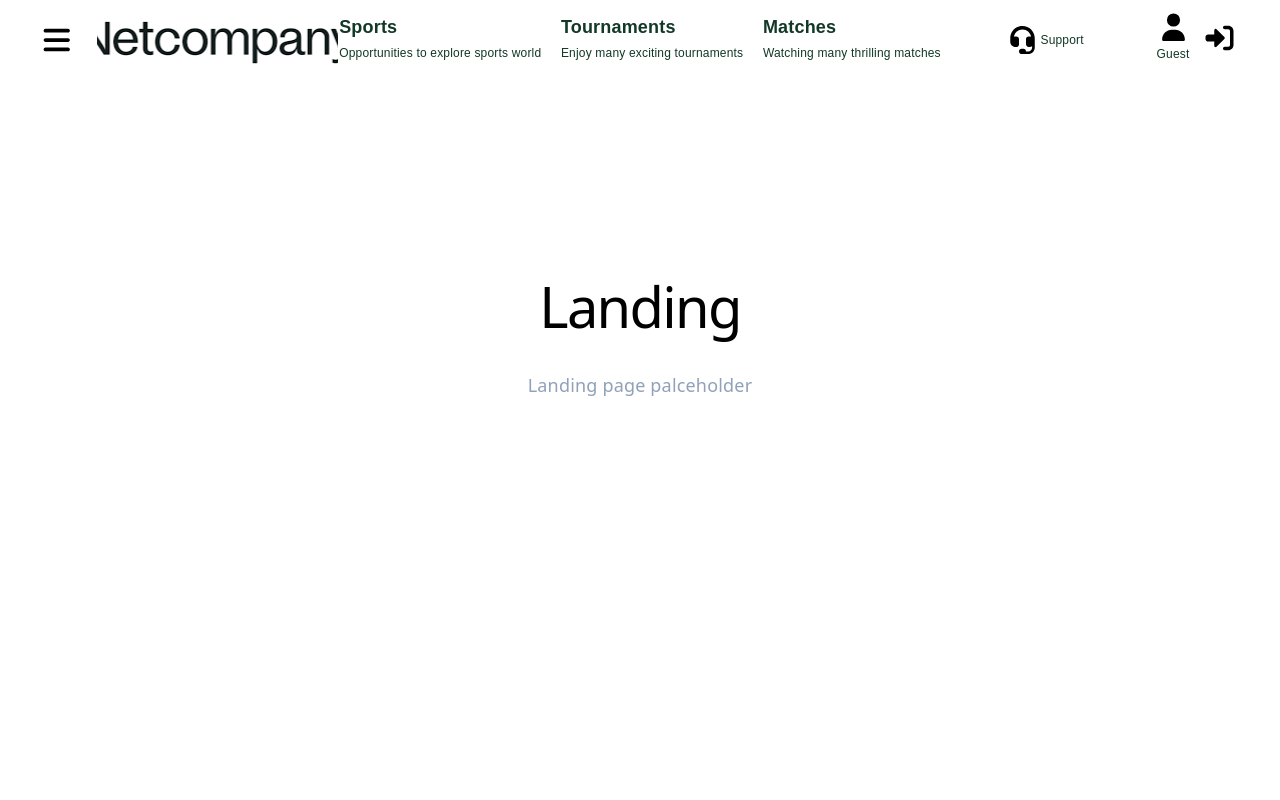
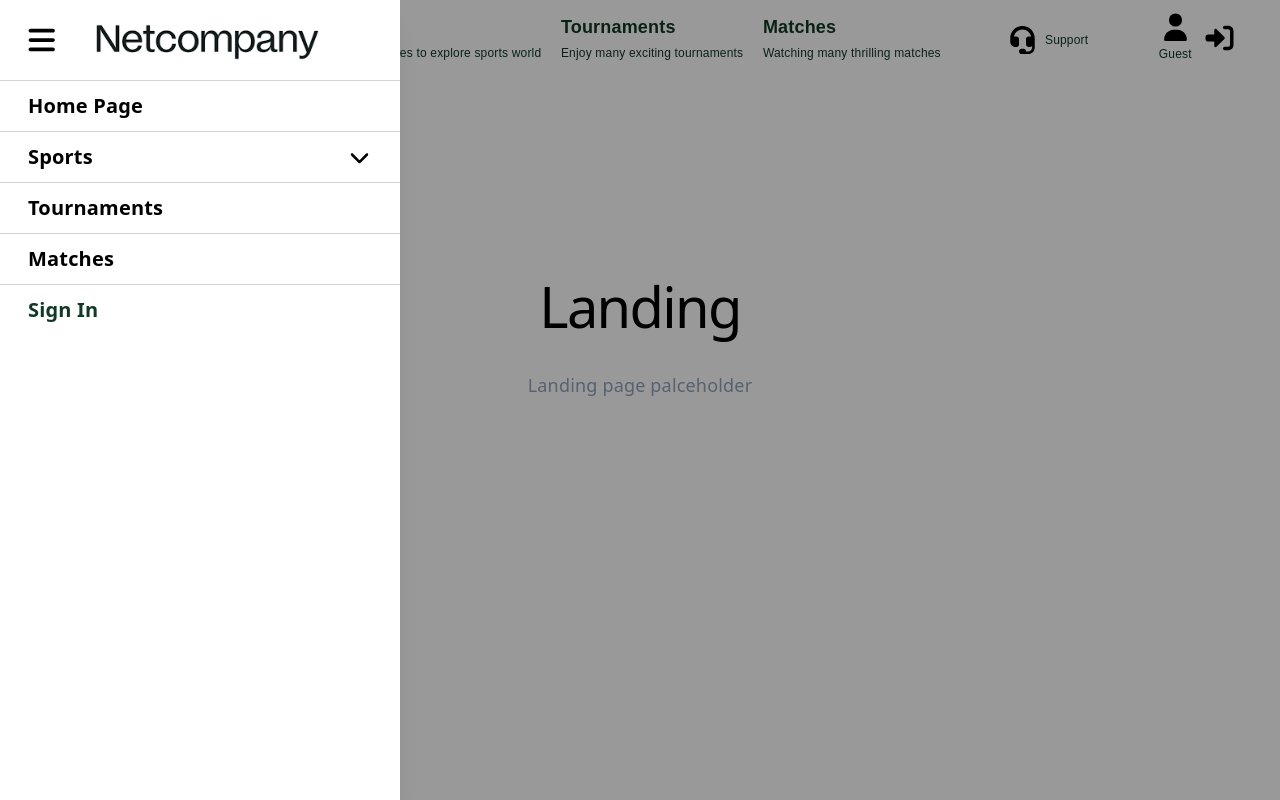
Before and after one commit to tranquang2012/tournament-organizer, a React app in the folder frontend/: page / in a window 1280 px wide. Both pictures are taken after a click on the icon 57 px from the left and 40 px from the top of the page. Built offline with nearby package versions, Linux system fonts and the light colour scheme; no server answers; the HTML template or start-up script is replaced by a standard one.

Commit message:
update public sidebar

```diff
--- /dev/null
+++ b/frontend/src/components/layout/PublicSideBar.jsx
@@ -0,0 +1,108 @@
+import { FontAwesomeIcon } from '@fortawesome/react-fontawesome';
+import { NavLink, useNavigate } from 'react-router-dom'
+import { faBars, faChevronDown } from '@fortawesome/free-solid-svg-icons';
+import { useState } from 'react';
+import { useAuth } from '../../hooks/useAuth'
+import { supabase } from '../../config/supabaseClient'
+import logo from '../../assets/logo.png'
+
+
+const sports = [
+    'Football', 'Basketball', 'Badminton', 'Ping-pong (Table Tennis)',
+    'League of Legends', 'Dota', 'Counter Strike 2', 'Valorant',
+    'Running', 'Bowling', 'Teamfight Tactics', 'Programming'
+]
+
+const PublicSidebar = ({ isOpen, onClose }) => {
+    const navigate = useNavigate()
+    const { isLogin } = useAuth()
+    const [sportsOpen, setSportsOpen] = useState(false)
+
+    const handleLogout = async () => {
+        try {
+            const { error } = await supabase.auth.signOut();
+            if (error) throw error;
+            window.location.href = `${window.location.origin}/login`;
+        } catch (error) {
+            console.error("Logout error:", error.message);
+        }
+    };
+
+    const section = 'block py-[3%] px-[7%] text-[20px] font-semibold hover:bg-gray-100 rounded-15px border-t border-gray-300 cursor-pointer'
+
+    return (
+        <>
+            {/* Backdrop */}
+            {isOpen && (
+                <div
+                    className="fixed inset-0 bg-black/40 z-40"
+                    onClick={onClose}
+                />
+            )}
+
+            {/* Sidebar */}
+            <aside className={`fixed top-0 left-0 h-full bg-white z-50 shadow-xl transition-all duration-300 ease-in-out overflow-hidden ${isOpen ? 'w-[400px]' : 'w-0'}`}
+            >
+                {/* Header */}
+                <div className='h-[80px] w-full px-5 overflow-hidden flex items-center'>
+                    <FontAwesomeIcon icon={faBars} className='text-[30px] mr-[7%] cursor-pointer' onClick={onClose} />
+                    <img
+                        src={logo}
+                        alt="logo"
+                        className='h-[170%]  w-auto object-contain cursor-pointer'
+                        onClick={() => navigate('/')}
+                    />
+                </div>
+                {/* Navigation Section */}
+                <div className="w-full flex flex-col">
+                    <div className={section} onClick={() => { navigate('/'); onClose() }}>
+                        Home Page
+                    </div>
+
+                    {/* Sport DropDown */}
+                    <div>
+                        <div className={`${section} flex items-center justify-between`} onClick={() => setSportsOpen(!sportsOpen)}>
+                            <span>Sports</span>
+                            <FontAwesomeIcon icon={faChevronDown} className={`text-[20px] transition-transform duration-300 ${sportsOpen ? 'rotate-180' : ''}`} />
+                        </div>
+                        <div>
+                            <div className={`transition-all duration-300 ease-in-out overflow-hidden ${sportsOpen ? 'max-h-[600px]' : 'max-h-0'}`}>
+                                <div className='flex flex-col'>
+                                    {sports.map(sport => (
+                                        <div key={sport} className='py-[2%] px-[15%] text-[16px] hover:bg-gray-100 rounded-15px cursor-pointer'
+                                            onClick={() => { navigate('/sports'); onClose() }}
+                                        >
+                                            {sport}
+                                        </div>
+                                    ))}
+                                </div>
+                            </div>
+                        </div>
+                    </div>
+                    <div className={section} onClick={() => { navigate('/tournaments'); onClose() }}>
+                        Tournaments
+                    </div>
+                    <div className={section} onClick={() => { navigate('/matches'); onClose() }}>
+                        Matches
+                    </div>
+
+                    {isLogin && (
+                        <div>
+                            <div className={section} onClick={() => { navigate('/account-management'); onClose() }}>
+                                Manage Account
+                            </div>
+                        </div>
+                    )}
+                    {isLogin ?
+                        <div className={`${section} text-red-500`} onClick={handleLogout}>Sign Out</div> :
+                        <div className={`${section} text-[#123826]`} onClick={() => { navigate('/login'); onClose() }}>
+                            Sign In
+                        </div>
+                    }
+                </div>
+            </aside >
+        </>
+    )
+}
+
+export default PublicSidebar
--- a/frontend/src/components/layout/TopNavBar.scss
+++ /dev/null
@@ -1,94 +0,0 @@
-@import "tailwindcss";
-
-.home-header-container {
-    height: 80px;
-    width: 100%;
-    padding: 0 3%;
-
-    .home-header-content {
-        width: 100%;
-        height: 100%;
-        display: flex;
-        font-family: 'Poppins', sans-serif;
-
-        .home-header-left {
-            display: flex;
-            align-items: center;
-            width: 25%;
-
-            .header-logo {
-                background: url('../../assets/logo.png') center center no-repeat;
-                height: 100%;
-                width: 80%;
-                cursor: pointer;
-            }
-
-            .menu {
-                font-size: 30px;
-                margin-right: 7%;
-                cursor: pointer;
-            }
-        }
-
-        .home-header-center {
-            width: 50%;
-            display: flex;
-            justify-content: space-between;
-            align-items: center;
-
-            .category {
-                font-size: 18px;
-                color: #123826;
-
-                .sub-titles {
-                    font-weight: 500;
-                    font-size: 12px
-                }
-            }
-        }
-
-        .home-header-right {
-            width: 25%;
-            display: flex;
-            justify-content: flex-end;
-            align-items: center;
-
-            span {
-                font-size: 12px;
-                color: #123826;
-            }
-
-            .support {
-                display: flex;
-                align-items: center;
-                justify-content: center;
-                margin-inline: 20%;
-                cursor: pointer;
-
-                .support-icon {
-                    font-size: 28px;
-                }
-            }
-
-            .user-profile {
-                display: flex;
-                flex-direction: column;
-                align-items: center;
-                width: 20%;
-
-                .user-icon {
-                    font-size: 28px;
-                }
-            }
-
-            .log-out {
-
-                .log-out-icon {
-                    font-size: 28px;
-                    cursor: pointer;
-                }
-            }
-        }
-
-    }
-}
--- a/frontend/src/components/layout/TopNavbar.jsx
+++ b/frontend/src/components/layout/TopNavbar.jsx
@@ -1,16 +1,17 @@
 import { FontAwesomeIcon } from '@fortawesome/react-fontawesome';
 import { useNavigate, Link } from 'react-router-dom';
 import { faBars, faHeadset, faUser, faRightFromBracket, faRightToBracket } from '@fortawesome/free-solid-svg-icons';
-import { faSpinner, faUsersGear } from '@fortawesome/free-solid-svg-icons'
-import './TopNavBar.scss'
+import { useState } from 'react'
 import { supabase } from '../../config/supabaseClient';
 import { useAuth } from '../../hooks/useAuth';
+import PublicSidebar from './PublicSideBar';
+import logo from '../../assets/logo.png'
 
 
 const TopNavBar = () => {
-
   const navigate = useNavigate()
   const { isLogin, profile: userData } = useAuth()
+  const [sidebarOpen, setSidebarOpen] = useState(false)
 
   const handleLogout = async () => {
     try {
@@ -22,49 +23,68 @@ const TopNavBar = () => {
     }
   };
 
-  const handleLogin = () => {
-    navigate(`/login`)
-  }
+  const handleLogin = () => navigate('/login')
 
   return (
-    <div className='home-header-container'>
-      <div className='home-header-content'>
-        <div className='home-header-left'>
-          <FontAwesomeIcon icon={faBars} className='menu' />
-          <div className='header-logo' onClick={() => navigate('/')}></div>
+    <div className='h-[80px] w-full px-[3%] overflow-hidden flex items-center'>
+      <div className='w-full h-full flex font-[Poppins,sans-serif]'>
+
+        {/* Left */}
+        <div className='flex items-center w-[25%]'>
+          <FontAwesomeIcon
+            icon={faBars}
+            className='text-[30px] mr-[7%] cursor-pointer'
+            onClick={() => setSidebarOpen(true)}
+          />
+          <img
+            src={logo}
+            alt="logo"
+            className='h-[170%]  w-auto object-contain cursor-pointer'
+            onClick={() => navigate('/')}
+          />
         </div>
-        <div className='home-header-center'>
-          <Link to="/sports" className='category'>
+
+        {/* Center */}
+        <div className='w-[50%] flex justify-between items-center'>
+          <Link to="/sports" className='text-[18px] text-[#123826] no-underline'>
             <div><b>Sports</b></div>
-            <div className='sub-titles'>Opportunities to explore sports world</div>
+            <div className='font-medium text-[12px]'>Opportunities to explore sports world</div>
           </Link>
-          <Link to="/tournaments" className='category'>
+          <Link to="/tournaments" className='text-[18px] text-[#123826] no-underline'>
             <div><b>Tournaments</b></div>
-            <div className='sub-titles'>Enjoy many exciting tournaments</div>
+            <div className='font-medium text-[12px]'>Enjoy many exciting tournaments</div>
           </Link>
-          <Link to="/matches" className='category'>
+          <Link to="/matches" className='text-[18px] text-[#123826] no-underline'>
             <div><b>Matches</b></div>
-            <div className='sub-titles'>Watching many thrilling matches</div>
+            <div className='font-medium text-[12px]'>Watching many thrilling matches</div>
           </Link>
         </div>
-        <div className='home-header-right'>
-          <div className='support hover:bg-gray-300 rounded-[5px] p-1'>
-            <FontAwesomeIcon icon={faHeadset} className='support-icon' />
-            <span>Support</span>
+
+        {/* Right */}
+        <div className='w-[25%] flex justify-end items-center'>
+          <div className='flex items-center justify-center mx-[20%] cursor-pointer hover:bg-gray-300 rounded-[5px] p-1'>
+            <FontAwesomeIcon icon={faHeadset} className='text-[28px]' />
+            <span className='text-[12px] text-[#123826] ml-1'>Support</span>
           </div>
-          <div className='user-profile cursor-pointer hover:bg-gray-300 rounded-[5px] p-1' onClick={() => navigate('/account-management')}>
-            <FontAwesomeIcon icon={faUser} className='user-icon' />
-            <span>{isLogin ? userData?.fullName : 'Guest'}</span>
+
+          <div
+            className='flex flex-col items-center w-[20%] cursor-pointer hover:bg-gray-300 rounded-[5px] p-1'
+            onClick={() => navigate('/account-management')}
+          >
+            <FontAwesomeIcon icon={faUser} className='text-[28px]' />
+            <span className='text-[12px] text-[#123826]'>{isLogin ? userData?.fullName : 'Guest'}</span>
           </div>
-          <div className='log-out hover:bg-gray-300 rounded-[5px] p-1'>
-            {isLogin ?
-              <FontAwesomeIcon icon={faRightFromBracket} className='log-out-icon' onClick={handleLogout} /> :
-              <FontAwesomeIcon icon={faRightToBracket} className='log-out-icon' onClick={handleLogin} />
+
+          <div className='hover:bg-gray-300 rounded-[5px] p-1'>
+            {isLogin
+              ? <FontAwesomeIcon icon={faRightFromBracket} className='text-[28px] cursor-pointer' onClick={handleLogout} />
+              : <FontAwesomeIcon icon={faRightToBracket} className='text-[28px] cursor-pointer' onClick={handleLogin} />
             }
-            {/* <FontAwesomeIcon icon={faSpinner} className="animate-spin text-lg" /> */}
           </div>
         </div>
+
       </div>
+      <PublicSidebar isOpen={sidebarOpen} onClose={() => setSidebarOpen(false)} />
     </div>
   );
 };
--- a/frontend/src/components/user_dashboard/AccountManageSetting.jsx
+++ b/frontend/src/components/user_dashboard/AccountManageSetting.jsx
@@ -13,7 +13,7 @@ import NotificationToast from '../common/NotificationToast'
 
 const AccountManageSetting = () => {
 
-    const { profile: userData, accessToken } = useAuth()
+    const { profile: userData, accessToken, refreshProfile } = useAuth()
     const [userName, setUserName] = useState(userData?.fullName || '')
     const [showConfirm, setShowConfirm] = useState(false)
     const [toast, setToast] = useState(null)
@@ -30,6 +30,7 @@ const AccountManageSetting = () => {
                 { fullName: userName },
                 accessToken
             )
+            await refreshProfile()
             setShowConfirm(false)
             setToast({ type: 'success', message: 'Profile updated successfully!' })
         }
--- a/frontend/src/pages/user/UserProfileManagement.jsx
+++ b/frontend/src/pages/user/UserProfileManagement.jsx
@@ -28,7 +28,7 @@ const UserProfileManagement = () => {
         if (userData) {
             setTimeout(() => {
                 setIsLoading(false)
-            }, 300)
+            }, 1000)
         }
     }, [userData])
 
@@ -71,7 +71,6 @@ const UserProfileManagement = () => {
                 toast={toast}
                 onDismiss={() => setToast(null)}
             />
-            <TopNavBar />
             <TopLoadingBar isLoading={isLoading} />
             <div className='account-management'>
                 <div className='title flex items-center bg-[#123826] h-[60px] px-[21%] text-white text-[30px]'>Account Management</div>
```
Also changed, not shown: frontend/src/main.jsx (+10 -8 lines).
